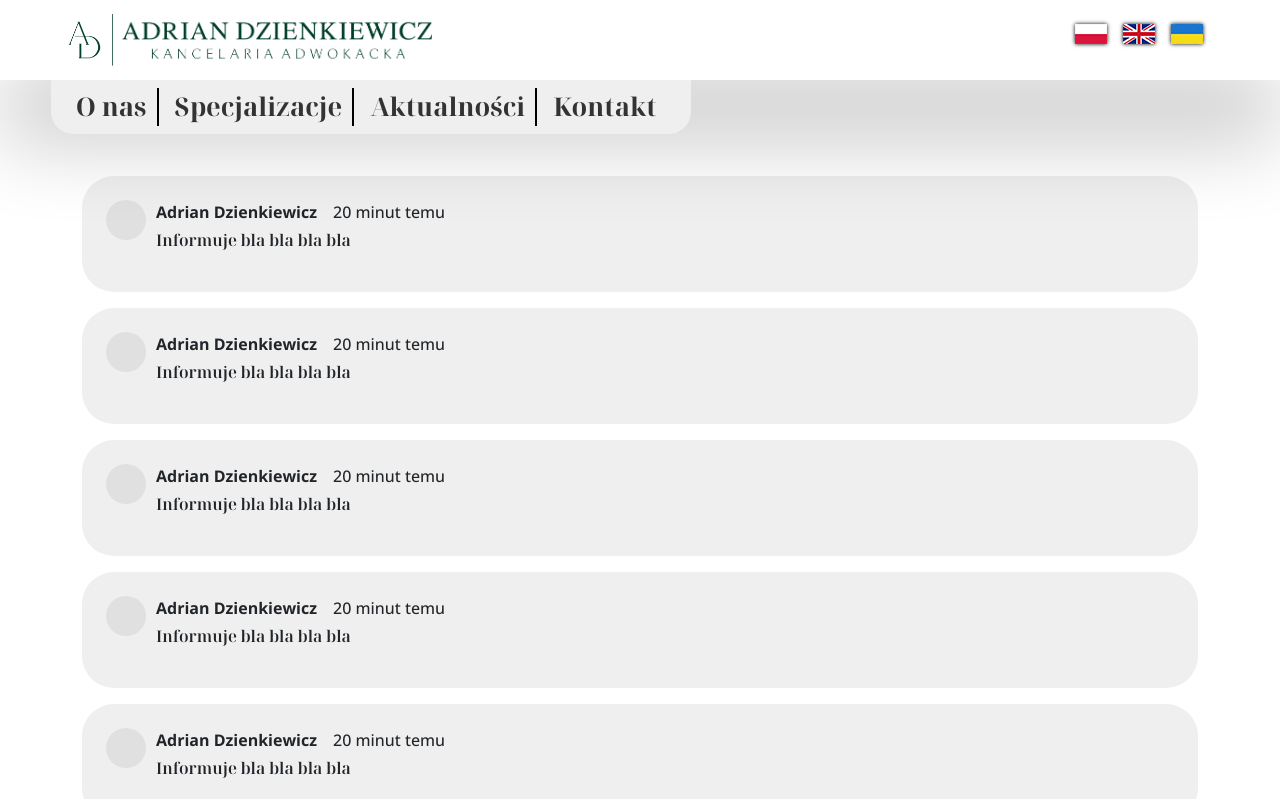
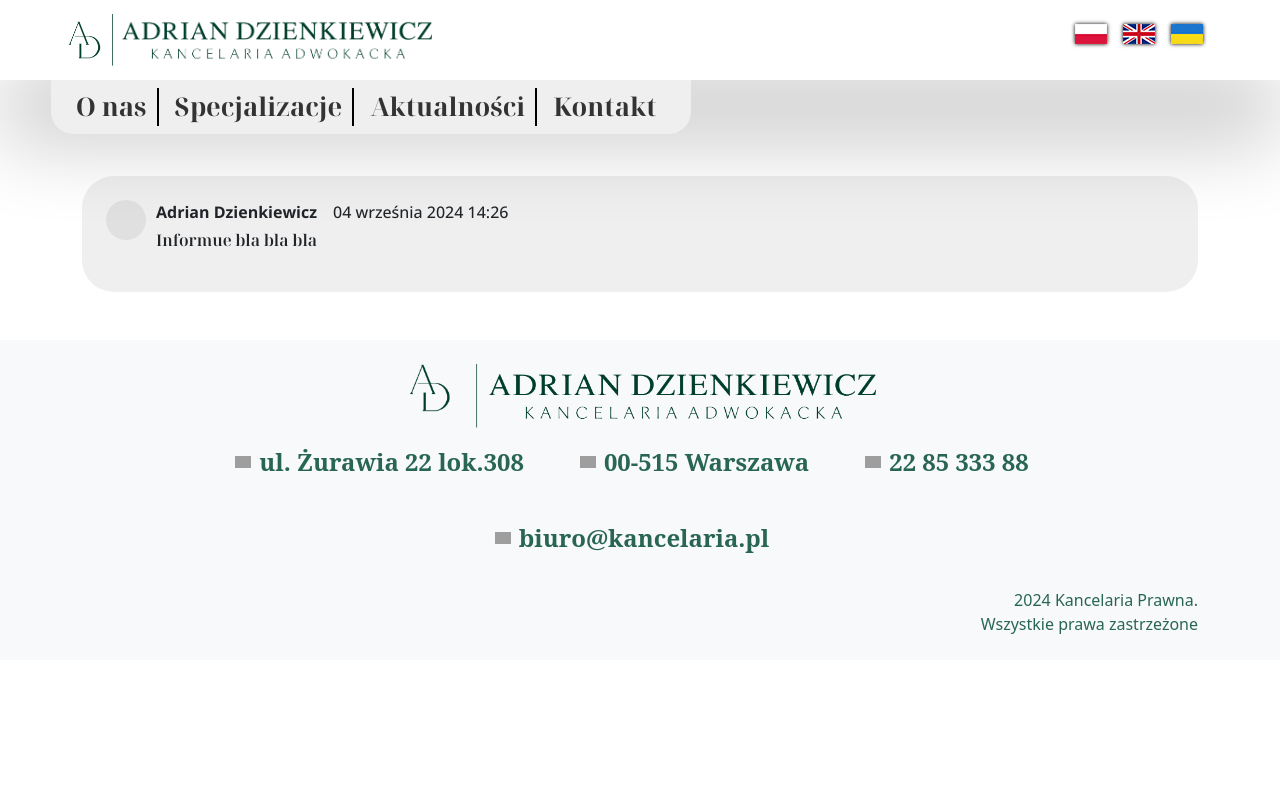
Before and after one commit to IImures/KAAD-front-end, an Angular app: page /blog in a window 1280 px wide. Shown: the top 799 px of the page. Built offline with nearby package versions, Linux system fonts and the light colour scheme; grey boxes are pictures that could not be loaded.

Commit message:
Feature: Better time representation

```diff
--- /dev/null
+++ b/src/app/interfaces/post-details.ts
@@ -0,0 +1,7 @@
+export interface PostDetails {
+  postId: string;
+  author: string;
+  created_at: string;
+  content: string;
+  contentLength: number;
+}
--- a/src/app/pages/blog/blog.component.html
+++ b/src/app/pages/blog/blog.component.html
@@ -38,16 +38,11 @@
 <!--        </div>-->
 <!--      </div>-->
 <!--    </div>-->
+    <app-post *ngFor="let post of postsDetails"
+      [post]="post"
+    >
 
-
-
-    <app-post></app-post>
-    <app-post></app-post>
-    <app-post></app-post>
-    <app-post></app-post>
-    <app-post></app-post>
-    <app-post></app-post>
-
+    </app-post>
 
   </div>
 </div>
--- a/src/app/pages/blog/blog.component.ts
+++ b/src/app/pages/blog/blog.component.ts
@@ -1,15 +1,47 @@
 import { Component } from '@angular/core';
 import {PostComponent} from "./post/post.component";
+import {PostDetails} from "../../interfaces/post-details";
+import {NgForOf} from "@angular/common";
 
 @Component({
   selector: 'app-blog',
   standalone: true,
   imports: [
-    PostComponent
+    PostComponent,
+    NgForOf
   ],
   templateUrl: './blog.component.html',
   styleUrl: './blog.component.scss'
 })
 export class BlogComponent {
-
+  postsDetails: PostDetails[] = [
+    // {
+    //   postId: '1',
+    //   author: 'Adrian Dzienkiewicz',
+    //   created_at: '1700000000000',
+    //   content: 'Informue bla bla bla',
+    //   contentLength: 3
+    // },
+    // {
+    //   postId: '2',
+    //   author: 'Adrian Dzienkiewicz',
+    //   created_at: '2024-02-10',
+    //   content: '1725450606473',
+    //   contentLength: 3
+    // },
+    {
+      postId: '3',
+      author: 'Adrian Dzienkiewicz',
+      created_at: '1725460004900',
+      content: 'Informue bla bla bla',
+      contentLength: 3
+    },
+    // {
+    //   postId: '4',
+    //   author: 'Adrian Dzienkiewicz',
+    //   created_at: '1725400686473',
+    //   content: 'Informue bla bla bla',
+    //   contentLength: 3
+    // },
+  ]
 }
--- a/src/app/pages/blog/post/post.component.html
+++ b/src/app/pages/blog/post/post.component.html
@@ -1,16 +1,18 @@
-<div class="p-4 blog-item rounded-5">
+<div class="p-4 blog-item rounded-5"
+  id="'p-'{{post.postId}}"
+>
   <div class ='d-flex flex-row'>
     <div class ='author-img'>
 
     </div>
     <div class = 'd-flex flex-column'>
       <div class ='d-flex flex-row mb-1 blog-head'>
-        <strong class = 'me-3'>Adrian Dzienkiewicz</strong>
-        <span>20 minut temu</span>
+        <strong class = 'me-3'>{{post.author}}</strong>
+        <span>{{processTime(post.created_at)}}</span>
       </div>
       <div class="blog-body">
         <p>
-          Informuje bla bla bla bla
+          {{post.content}}
         </p>
       </div>
     </div>
--- a/src/app/pages/blog/post/post.component.ts
+++ b/src/app/pages/blog/post/post.component.ts
@@ -1,4 +1,20 @@
-import { Component } from '@angular/core';
+import {Component, Input, OnInit} from '@angular/core';
+import {PostDetails} from "../../../interfaces/post-details";
+
+const months = [
+  'stycznia',
+  'lutego',
+  'marca',
+  'kwietnia',
+  'maja',
+  'czerwca',
+  'lipca',
+  'sierpnia',
+  'września',
+  'października',
+  'listopada',
+  'grudnia'
+];
 
 @Component({
   selector: 'app-post',
@@ -7,6 +23,80 @@ import { Component } from '@angular/core';
   templateUrl: './post.component.html',
   styleUrl: './post.component.scss'
 })
-export class PostComponent {
+export class PostComponent implements OnInit{
+
+
+  ngOnInit(): void {
+    console.log(new Date().getTime());
+  }
+  @Input() post!: PostDetails;
+
+  processTime(created_at: string) {
+    let date = new Date(parseInt(created_at));
+    let diffTime = this.getDiffTime(date);
+
+    if(diffTime.totalHours > 8){
+      return this.getFullTime(date);
+    }else{
+      return this.getShortTime(diffTime);
+    }
+
+
+  }
+
+  private getFullTime(date : Date) :string {
+    const year : string = String(date.getFullYear());
+    const month = months[date.getMonth()];
+    const day = date.getDate() < 10 ? '0' + String(date.getDate()) : String(date.getDate());
+
+    const hour = date.getHours() < 10 ? '0' + String(date.getHours()) : String(date.getHours());
+    const minute = date.getMinutes() < 10 ? '0' + String(date.getMinutes()) : String(date.getMinutes());
+    return day + ' ' + month + ' '+ year + ' ' + hour + ':' + minute;
+  }
+
+  private getShortTime(diffTime: any) : string {
+    if (diffTime.totalHours > 0) {
+      const hours = diffTime.totalHours;
+      if (hours === 1) {
+        return `${hours} godzinę temu`;
+      } else if (hours >= 2 && hours <= 4) {
+        return `${hours} godziny temu`;
+      } else {
+        return `${hours} godzin temu`;
+      }
+    } else {
+      const minutes = diffTime.totalMinutes;
+      if (minutes === 1) {
+        return `${minutes} minuta temu`;
+      } else if (minutes >= 2 && minutes <= 4) {
+        return `${minutes} minuty temu`;
+      } else {
+        return `${minutes} minut temu`;
+      }
+    }
+  }
+
+  private getDiffTime(date: Date) {
+    const now = new Date();
+
+    const milliDiff: number = Math.abs(now.getTime() - date.getTime());
+
+    const totalSeconds = Math.floor(milliDiff / 1000);
+    const totalMinutes = Math.floor(totalSeconds / 60);
+    const totalHours = Math.floor(totalMinutes / 60);
+
+    console.log(milliDiff);
+    console.log(totalSeconds);
+    console.log(totalMinutes);
+    console.log(totalHours);
+
+
+    return {
+      milliDiff,
+      totalSeconds,
+      totalMinutes,
+      totalHours,
+    };
+  }
 
 }
```
